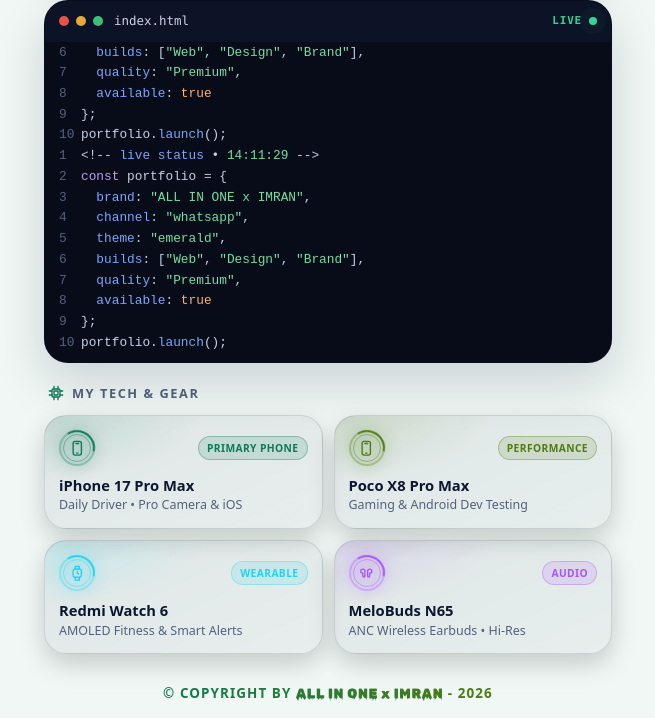
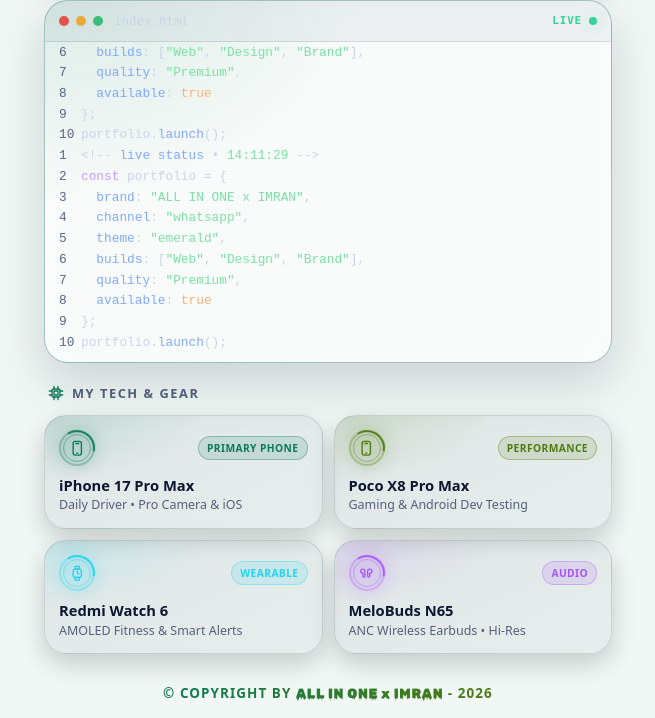
Before and after one commit to mdimr4nbd/dev_imranxbd, a plain HTML site: page index.html in a window 1280 px wide. Shown: the part 1187-1905 px from the top of the page, without its empty margins (312-967 px from the left). Drawn offline with Linux system fonts and the light colour scheme; a web font is replaced by a local one.

Commit message:
Update style.css

```diff
--- a/style.css
+++ b/style.css
@@ -274,8 +274,8 @@ h1.hname .grad { min-width: 0; padding-inline: 2px; }
 .lrow .go { width: 32px; height: 32px; border-radius: 50%; display: grid; place-items: center; color: var(--muted); background: var(--surface); border: 1px solid var(--line); flex: none; transition: color .14s, border-color .14s, transform .14s; }
 .lrow:hover .go { color: var(--c); border-color: color-mix(in srgb, var(--c) 50%, var(--line)); transform: translateX(2px); }
 
-.code { border-radius: 24px; border: 1px solid var(--line); background: var(--code-bg); overflow: hidden; box-shadow: var(--shadow); contain: content; }
-.code .bar { display: flex; align-items: center; gap: 7px; padding: 10px 14px; background: var(--code-bar); border-bottom: 1px solid var(--line); font-family: var(--font-mono); font-size: .78rem; color: var(--code-dim); }
+.code { border-radius: 24px; border: 1px solid color-mix(in srgb, var(--accent) 28%, var(--line)); background: radial-gradient(80% 80% at 0% 0%, color-mix(in srgb, var(--accent) 12%, transparent), transparent 70%), color-mix(in srgb, var(--panel) 52%, transparent); backdrop-filter: blur(14px); -webkit-backdrop-filter: blur(14px); overflow: hidden; box-shadow: var(--shadow), inset 0 1px 0 rgba(255, 255, 255, .12); contain: layout style; }
+.code .bar { display: flex; align-items: center; gap: 7px; padding: 10px 14px; background: color-mix(in srgb, var(--surface-hover) 65%, transparent); border-bottom: 1px solid var(--line); font-family: var(--font-mono); font-size: .78rem; color: var(--code-dim); }
 .code .d { width: 10px; height: 10px; border-radius: 50%; display: inline-block; }
 .code .fn { margin-left: 4px; color: var(--code-fg); font-weight: 500; }
 .code .lv { margin-left: auto; text-transform: uppercase; letter-spacing: .08em; font-size: .68rem; color: var(--ok); font-weight: 700; }
```
